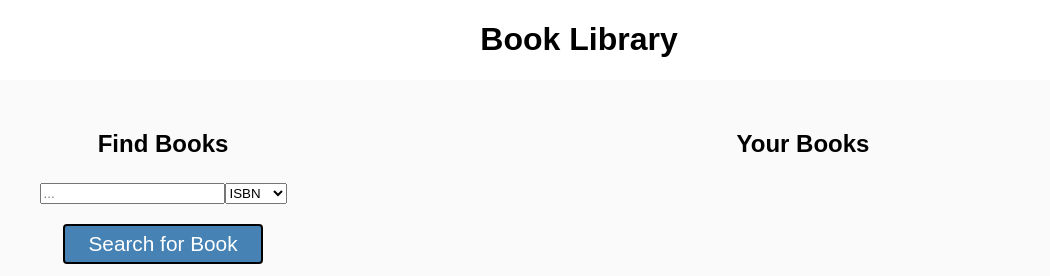
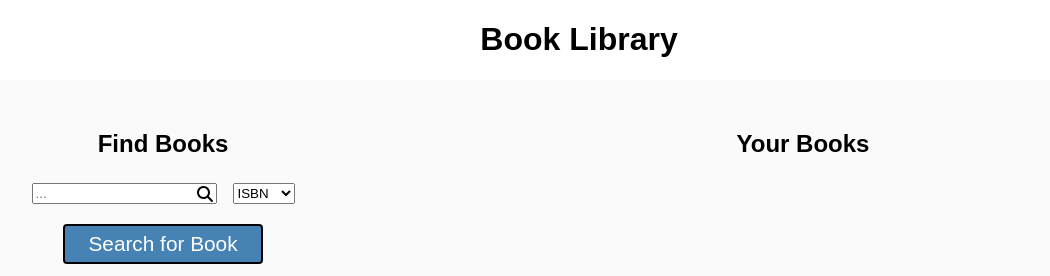
Before and after one commit to lyndonpanton/book-library, a React (Create React App) app in the folder client/: page / in a window 1280 px wide. Shown: the top 276 px of the page, without its empty margins (61-1111 px from the left). Built offline with nearby package versions, Linux system fonts and the light colour scheme.

Commit message:
Added search icon inside of search bar

```diff
--- a/client/src/main/Form.css
+++ b/client/src/main/Form.css
@@ -30,6 +30,13 @@
     font-size: 1.5em;
 }
 
+.form-search-icon {
+    position: relative;
+    top: 3px;
+    right: 20px;
+    /* margin-right: 30px; */
+}
+
 #book-form > input[type="submit"] {
     display: block;
     margin: 10px auto;
--- a/client/src/main/Form.js
+++ b/client/src/main/Form.js
@@ -1,7 +1,10 @@
 import "./Form.css"
+
 import axios from "axios";
+import { useState, useEffect } from 'react';
 
-import { useState, useEffect } from 'react';
+import { FontAwesomeIcon } from '@fortawesome/react-fontawesome'
+import { faSearch } from '@fortawesome/free-solid-svg-icons'
 
 function Form({ setBooks }) {
     const [newISBN, setNewISBN] = useState("");
@@ -128,6 +131,7 @@
                 {/* Type and placeholder depends on option choosen */}
                 <fieldset>
                     <input type="text" placeholder="..." onChange={ (e) => updateCurrentState(e) }/>
+                    <FontAwesomeIcon className="form-search-icon" icon={ faSearch } />
 
                     <select onChange={ (e) => updateCurrentRestriction(e) }>
                         <option value="isbn">ISBN</option>
```
Lines whose indentation alone changed are shown as unchanged.
